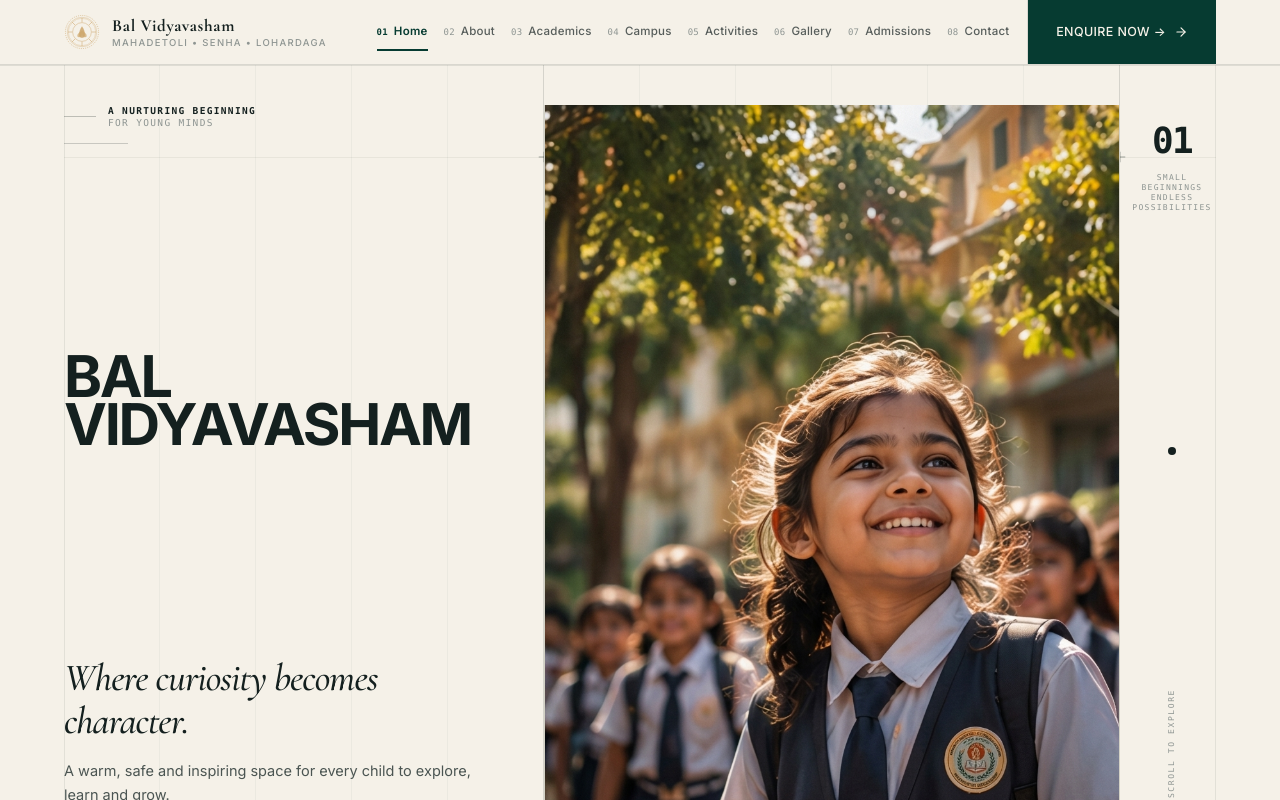
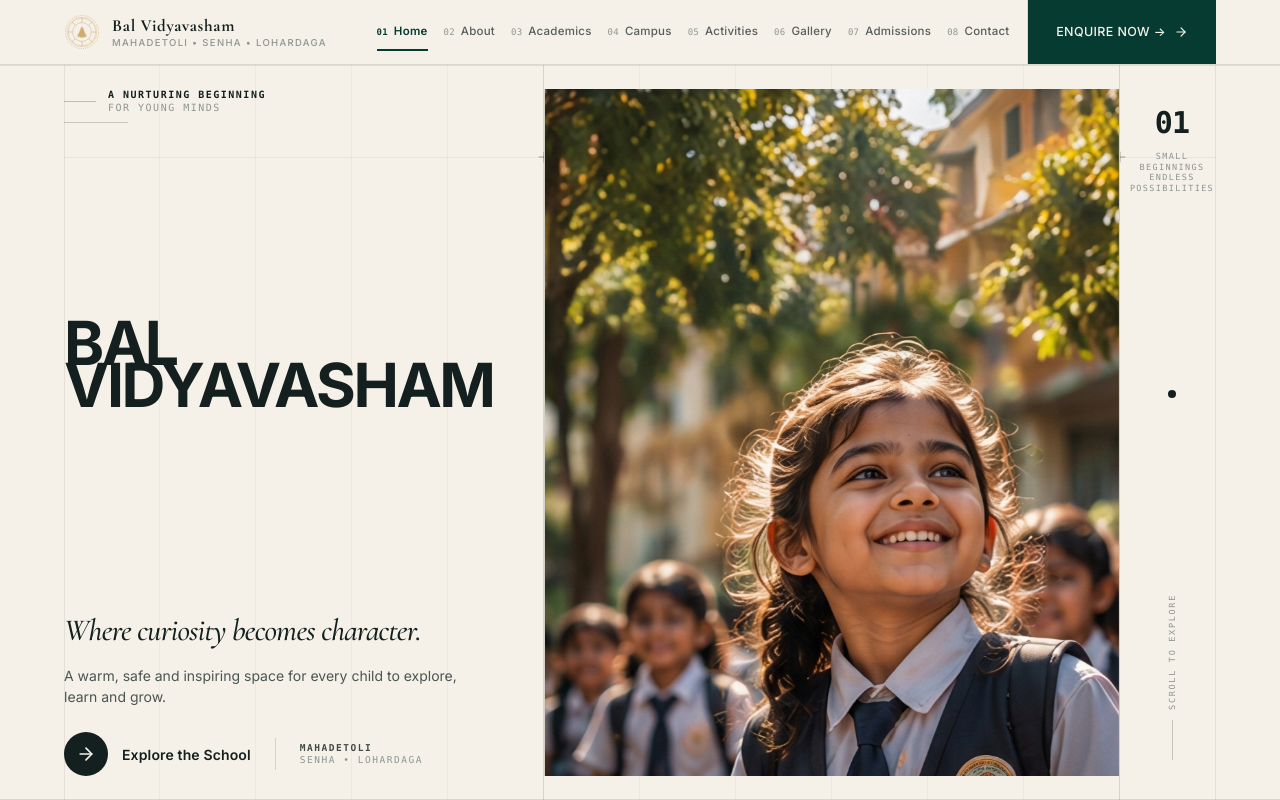
Before and after one commit to Krishna00s/Bal-Vidya-Vesham, a React (Vite) app: page / in a window 1280 px wide. Shown: the top 800 px of the page. Built offline with nearby package versions, Linux system fonts and the light colour scheme.

Commit message:
feat(phase-1.2): hero viewport composition and scroll-linked photographic reveal

```diff
--- a/src/components/sections/HeroSection.tsx
+++ b/src/components/sections/HeroSection.tsx
@@ -1,5 +1,6 @@
 import { useEffect, useRef } from 'react'
 import { gsap } from 'gsap'
+import { ScrollTrigger } from 'gsap/ScrollTrigger'
 import { ArrowRight } from 'lucide-react'
 import { HERO_CONTENT } from '@/content/school.data.ts'
 import { usePrefersReducedMotion } from '@/hooks/usePrefersReducedMotion.ts'
@@ -7,14 +8,19 @@ import { Container } from '@/components/ui/Container.tsx'
 import { GridOverlay } from '@/components/ui/GridOverlay.tsx'
 import { scrollToTarget } from '@/motion/lenis.ts'
 
+gsap.registerPlugin(ScrollTrigger)
+
 export function HeroSection() {
   const sectionRef = useRef<HTMLElement>(null)
+  const imageRef = useRef<HTMLImageElement>(null)
   const prefersReducedMotion = usePrefersReducedMotion()
 
   useEffect(() => {
-    if (prefersReducedMotion || !sectionRef.current) return
+    if (!sectionRef.current) return
 
     const ctx = gsap.context(() => {
+      // 1. Staggered entrance animation
+      if (!prefersReducedMotion) {
         const tl = gsap.timeline({
           defaults: {
             ease: 'power3.out',
@@ -37,7 +43,7 @@ export function HeroSection() {
             '-=0.35',
           )
           .from(
-          '.hero-image-block',
+            '.hero-image-frame',
             {
               opacity: 0,
               scale: 0.985,
@@ -81,6 +87,28 @@ export function HeroSection() {
             },
             '-=0.6',
           )
+      }
+
+      // 2. Scroll-linked internal photographic reveal (GSAP ScrollTrigger scrub)
+      // Overscanned image source translates upwards inside structurally fixed frame,
+      // revealing lower region as user scrolls down and reversing naturally on scroll up.
+      if (!prefersReducedMotion && imageRef.current && sectionRef.current) {
+        gsap.fromTo(
+          imageRef.current,
+          { yPercent: 0 },
+          {
+            yPercent: -14,
+            ease: 'none',
+            scrollTrigger: {
+              trigger: sectionRef.current,
+              start: 'top top',
+              end: 'bottom top',
+              scrub: 0.6,
+              invalidateOnRefresh: true,
+            },
+          },
+        )
+      }
     }, sectionRef)
 
     return () => ctx.revert()
@@ -96,25 +124,25 @@ export function HeroSection() {
       ref={sectionRef}
       id="home"
       aria-label="Bal Vidyavasham School Introduction"
-      className="relative w-full overflow-hidden bg-[#F5F1E8] border-b border-[rgba(20,32,31,0.14)]"
+      className="relative w-full overflow-hidden bg-[#F5F1E8] border-b border-[rgba(20,32,31,0.14)] min-h-[calc(100svh-3.5rem)] sm:min-h-[calc(100svh-4rem)] lg:h-[calc(100svh-4rem)] lg:min-h-[580px] flex flex-col justify-between"
     >
       {/* Background Architectural Grid Overlay */}
       <GridOverlay />
 
-      <Container className="relative z-10 py-6 sm:py-8 lg:py-10">
+      <Container className="relative z-10 h-full flex flex-col justify-center py-4 sm:py-6 lg:py-6 2xl:py-8">
         {/* Single Unified Responsive Editorial Grid */}
-        <div className="grid grid-cols-1 lg:grid-cols-12 gap-y-6 sm:gap-y-8 lg:gap-y-0 min-h-0 lg:min-h-[580px] 2xl:min-h-[640px] items-stretch relative">
+        <div className="grid grid-cols-1 lg:grid-cols-12 gap-y-6 sm:gap-y-8 lg:gap-y-0 h-full items-stretch relative">
 
           {/* Eyebrow Annotation (Col 1 to 5 on Desktop, Top on Mobile) */}
-          <div className="order-1 lg:col-start-1 lg:col-end-6 lg:row-start-1 self-start pb-1 sm:pb-3 lg:pb-4">
+          <div className="order-1 lg:col-start-1 lg:col-end-6 lg:row-start-1 self-start pb-1 sm:pb-2">
             <div className="hero-eyebrow flex items-center justify-between sm:justify-start gap-3">
               <div className="flex items-center gap-2.5 sm:gap-3">
                 <span className="w-5 sm:w-8 h-[1px] bg-[rgba(20,32,31,0.25)] shrink-0" aria-hidden="true" />
                 <div className="flex flex-col">
-                  <span className="font-mono text-[8.5px] sm:text-[9.5px] 2xl:text-[10px] uppercase tracking-[0.14em] text-[#14201F] font-semibold leading-tight">
+                  <span className="font-mono text-[9px] sm:text-[10px] 2xl:text-[10.5px] uppercase tracking-[0.15em] text-[#14201F] font-semibold leading-tight">
                     A NURTURING BEGINNING
                   </span>
-                  <span className="hidden sm:block font-mono text-[8.5px] sm:text-[9.5px] 2xl:text-[10px] uppercase tracking-[0.14em] text-[#8E9592] leading-tight">
+                  <span className="hidden sm:block font-mono text-[9px] sm:text-[10px] 2xl:text-[10.5px] uppercase tracking-[0.15em] text-[#8E9592] leading-tight">
                     FOR YOUNG MINDS
                   </span>
                 </div>
@@ -122,45 +150,46 @@ export function HeroSection() {
 
               {/* Mobile Chapter Tag */}
               <div className="flex items-baseline gap-1 font-mono text-[#14201F] lg:hidden shrink-0">
-                <span className="text-[9.5px] text-[#8E9592]">SEC</span>
+                <span className="text-[10px] text-[#8E9592]">SEC</span>
                 <span className="text-sm font-bold">{HERO_CONTENT.chapterIndex}</span>
               </div>
             </div>
-            <div className="mt-2.5 sm:mt-3.5 w-12 sm:w-16 h-[1px] bg-[rgba(20,32,31,0.2)]" aria-hidden="true" />
+            <div className="mt-2 w-12 sm:w-16 h-[1px] bg-[rgba(20,32,31,0.2)]" aria-hidden="true" />
           </div>
 
           {/* Architectural Headline BAL VIDYAVASHAM (Spans Col 1 to 10 on Desktop across photo) */}
           <div className="order-2 lg:col-start-1 lg:col-end-10 lg:row-start-2 z-20 self-center py-1 sm:py-2">
-            <h1 className="hero-title-mobile lg:hero-title-desktop font-sans font-bold uppercase tracking-[-0.035em] lg:tracking-[-0.04em] text-[#14201F] select-none">
+            <h1 className="hero-title-mobile lg:hero-title-desktop font-sans font-bold uppercase tracking-[-0.038em] lg:tracking-[-0.045em] text-[#14201F] select-none">
               <span className="hero-heading-line block">
                 {HERO_CONTENT.schoolNamePrimary}
               </span>
-              <span className="hero-heading-line block whitespace-nowrap mt-0.5 sm:-mt-1 2xl:-mt-2">
+              <span className="hero-heading-line block whitespace-nowrap -mt-1 sm:-mt-2 lg:-mt-3 2xl:-mt-4">
                 {HERO_CONTENT.schoolNameSecondary}
               </span>
             </h1>
           </div>
 
           {/* Hero Photograph (Col 6 to 11 on Desktop; placed naturally in mobile reading flow) */}
-          <div className="order-3 lg:col-start-6 lg:col-end-12 lg:row-start-1 lg:row-end-4 relative z-10 border border-[rgba(20,32,31,0.12)] lg:border-t-0 lg:border-b-0 lg:border-l lg:border-r bg-[#EEE9DD] overflow-hidden aspect-[4/3] sm:aspect-[16/10] lg:aspect-auto min-h-0 lg:min-h-[560px] 2xl:min-h-[640px] hero-image-block">
+          <div className="order-3 lg:col-start-6 lg:col-end-12 lg:row-start-1 lg:row-end-4 relative z-10 border border-[rgba(20,32,31,0.12)] lg:border-t-0 lg:border-b-0 lg:border-l lg:border-r bg-[#EEE9DD] overflow-hidden aspect-[4/3] sm:aspect-[16/10] lg:aspect-auto h-auto lg:h-full min-h-[260px] sm:min-h-[320px] lg:min-h-0 hero-image-frame">
             <img
+              ref={imageRef}
               src="/images/hero-student.jpg"
               alt="Joyful young student smiling in school uniform at Bal Vidyavasham campus courtyard"
-              className="w-full h-full object-cover object-[center_35%] lg:object-[center_right] transition-transform duration-700 hover:scale-[1.015]"
+              className="hero-image-source absolute top-0 left-0 w-full h-[120%] object-cover object-[center_12%] lg:object-[center_18%] will-change-transform pointer-events-none select-none"
               loading="eager"
               fetchPriority="high"
             />
           </div>
 
           {/* Narrative Statement, Copy & Primary Action (Col 1 to 5 on Desktop) */}
-          <div className="order-4 lg:col-start-1 lg:col-end-6 lg:row-start-3 z-20 self-end pt-2 sm:pt-4 flex flex-col gap-4 2xl:gap-5">
+          <div className="order-4 lg:col-start-1 lg:col-end-6 lg:row-start-3 z-20 self-end pt-2 sm:pt-3 lg:pt-4 flex flex-col gap-3.5 sm:gap-4 2xl:gap-5">
             {/* Secondary Editorial Voice: Serif Statement */}
-            <p className="hero-statement font-serif italic text-[clamp(1.4rem,3vw,2.5rem)] font-medium text-[#14201F] leading-[1.12] tracking-tight max-w-[360px] 2xl:max-w-[400px]">
+            <p className="hero-statement font-serif italic text-[clamp(1.35rem,2.4vw,2.3rem)] font-medium text-[#14201F] leading-[1.12] tracking-tight max-w-[360px] 2xl:max-w-[420px]">
               {HERO_CONTENT.statement}
             </p>
 
             {/* Informational UI Body Copy */}
-            <p className="hero-copy font-sans text-[14.5px] 2xl:text-[15.5px] text-[#4B5552] leading-[1.6] max-w-[420px]">
+            <p className="hero-copy font-sans text-[13.5px] sm:text-[14px] 2xl:text-[15px] text-[#4B5552] leading-[1.55] max-w-[410px]">
               {HERO_CONTENT.supportingCopy}
             </p>
 
@@ -183,7 +212,7 @@ export function HeroSection() {
               <div className="hidden sm:block w-[1px] h-8 bg-[rgba(20,32,31,0.14)]" aria-hidden="true" />
 
               {/* Precise geographic coordinates */}
-              <div className="flex flex-col font-mono text-[8.5px] sm:text-[9px] uppercase tracking-[0.16em] text-[#8E9592] leading-tight">
+              <div className="flex flex-col font-mono text-[9px] sm:text-[9.5px] uppercase tracking-[0.16em] text-[#8E9592] leading-tight">
                 <span className="font-semibold text-[#14201F]/80">{HERO_CONTENT.locationBadge.line1}</span>
                 <span>{HERO_CONTENT.locationBadge.line2}</span>
               </div>
@@ -191,13 +220,13 @@ export function HeroSection() {
           </div>
 
           {/* Right Sidebar Metadata (Col 12 on Desktop) */}
-          <div className="order-5 hidden lg:flex lg:col-start-12 lg:col-end-13 lg:row-start-1 lg:row-end-4 relative z-20 flex-col justify-between items-center py-4 pl-3 pr-1 text-center hero-sidebar">
+          <div className="order-5 hidden lg:flex lg:col-start-12 lg:col-end-13 lg:row-start-1 lg:row-end-4 relative z-20 flex flex-col justify-between items-center py-4 pl-3 pr-1 text-center hero-sidebar">
             {/* Section 01 Numeral and stacked micro metadata */}
             <div className="flex flex-col items-center">
-              <span className="font-mono text-4xl 2xl:text-5xl font-bold tracking-tighter text-[#14201F]">
+              <span className="font-mono text-3xl 2xl:text-4xl font-bold tracking-tight text-[#14201F]">
                 {HERO_CONTENT.chapterIndex}
               </span>
-              <div className="mt-3 flex flex-col items-center font-mono text-[8px] 2xl:text-[8.5px] uppercase tracking-[0.16em] text-[#8E9592] leading-tight">
+              <div className="mt-2.5 flex flex-col items-center font-mono text-[8.5px] 2xl:text-[9px] uppercase tracking-[0.16em] text-[#8E9592] leading-tight">
                 <span>SMALL</span>
                 <span>BEGINNINGS</span>
                 <span>ENDLESS</span>
@@ -209,14 +238,14 @@ export function HeroSection() {
             <span className="w-2 h-2 rounded-full bg-[#14201F] my-auto" aria-hidden="true" />
 
             {/* Scroll indicator with fine vertical line */}
-            <div className="flex flex-col items-center gap-3">
+            <div className="flex flex-col items-center gap-2.5">
               <span
-                className="font-mono text-[8px] uppercase tracking-[0.2em] text-[#8E9592] [writing-mode:vertical-rl] rotate-180 select-none"
+                className="font-mono text-[8.5px] uppercase tracking-[0.2em] text-[#8E9592] [writing-mode:vertical-rl] rotate-180 select-none"
                 aria-hidden="true"
               >
                 {HERO_CONTENT.scrollIndicator}
               </span>
-              <span className="w-[1px] h-12 bg-[rgba(20,32,31,0.22)] block" aria-hidden="true" />
+              <span className="w-[1px] h-10 bg-[rgba(20,32,31,0.22)] block" aria-hidden="true" />
             </div>
           </div>
 
--- a/src/index.css
+++ b/src/index.css
@@ -92,25 +92,29 @@ body {
 
 /* Swiss Editorial Display Headline Classes */
 .hero-title-mobile {
-  font-size: clamp(1.75rem, 7.8vw, 3.2rem);
-  line-height: 0.94;
+  font-size: clamp(1.85rem, 7.4vw, 2.75rem);
+  line-height: 0.92;
+  letter-spacing: -0.038em;
 }
 
 @media (min-width: 640px) {
   .hero-title-mobile {
-    font-size: clamp(2.4rem, 7.5vw, 3.6rem);
-    line-height: 0.90;
+    font-size: clamp(2.6rem, 6.4vw, 3.8rem);
+    line-height: 0.88;
+    letter-spacing: -0.04em;
   }
 }
 
 .hero-title-desktop {
-  font-size: clamp(3.6rem, 6.5vw, 6.6rem);
+  font-size: clamp(4.0rem, 6.8vw, 7.2rem);
   line-height: 0.82;
+  letter-spacing: -0.045em;
 }
 
 @media (min-width: 1536px) {
   .hero-title-desktop {
-    font-size: clamp(4.4rem, 7.2vw, 7.4rem);
+    font-size: clamp(4.8rem, 7.4vw, 7.6rem);
+    line-height: 0.80;
   }
 }
 
--- a/vite.config.ts
+++ b/vite.config.ts
@@ -13,4 +13,8 @@ export default defineConfig({
       '@': fileURLToPath(new URL('./src', import.meta.url)),
     },
   },
+  server: {
+    port: 5173,
+    host: true,
+  },
 })
```
Also changed, not shown: src/App.tsx (+15 -0 lines), 2 other files (tests, documents, lock files or other folders). Lines whose indentation alone changed are shown as unchanged.
